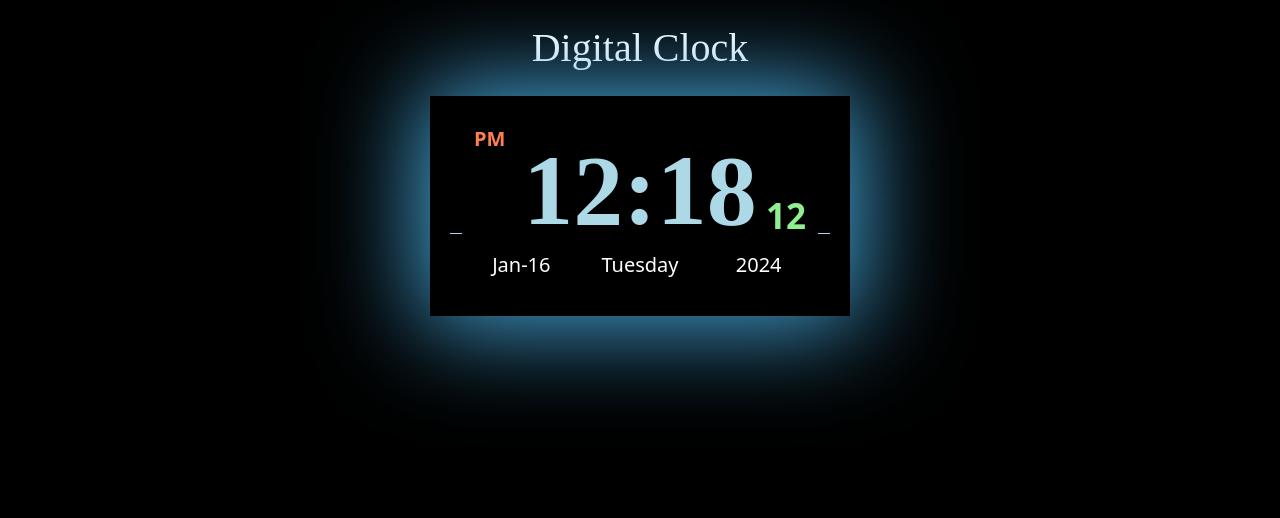
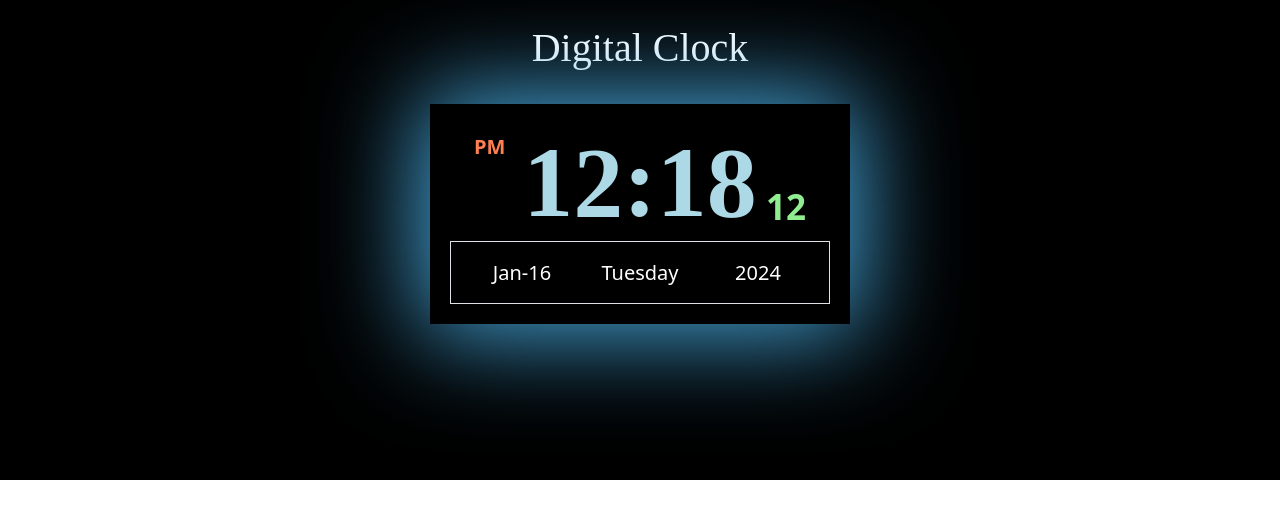
Before and after one commit to suraz-101/JSDigitalClock, a plain HTML site: page index.html in a window 1280 px wide. Drawn offline with nearby package versions, Linux system fonts and the light colour scheme.

Commit message:
modifying index file

```diff
--- a/bootstrap/index.css
+++ b/bootstrap/index.css
@@ -2,7 +2,7 @@
   padding: 0;
   margin: 0;
   box-sizing: border-box;
-  background-color: black;
+  /* background-color: black; */
 }
 
 /* body {
@@ -98,10 +98,7 @@
   font-size: 100px;
   font-weight: bolder;
   color: lightblue;
-
-  /* display: flex;
-  justify-content: center;
-  align-items: center; */
+  height: 100%;
 }
 
 .amPm {
@@ -130,3 +127,14 @@
   border-top: 1px solid lightblue;
   z-index: 3;
 }
+
+.wrapper {
+  height: 60vh;
+  width: 100%;
+  /* border: 1px solid white; */
+  background-color: black;
+  display: flex;
+  flex-direction: column;
+  justify-content: center;
+  align-items: center;
+}
--- a/index.html
+++ b/index.html
@@ -34,11 +34,14 @@
               id="Time"
             ></div>
             <div
-              class="col-1 seocnds d-flex justify-content-end align-items-end pb-4"
+              class="col-1 seocnds d-flex justify-content-end align-items-end pb-2"
               id="second"
             ></div>
           </div>
-          <div class="secondDiv container row m-auto" style="height: 35%">
+          <div
+            class="secondDiv container row m-auto border"
+            style="height: 35%"
+          >
             <div class="col date" id="month"></div>
             <div class="col date" id="day"></div>
             <div class="col date" id="date"></div>
```
